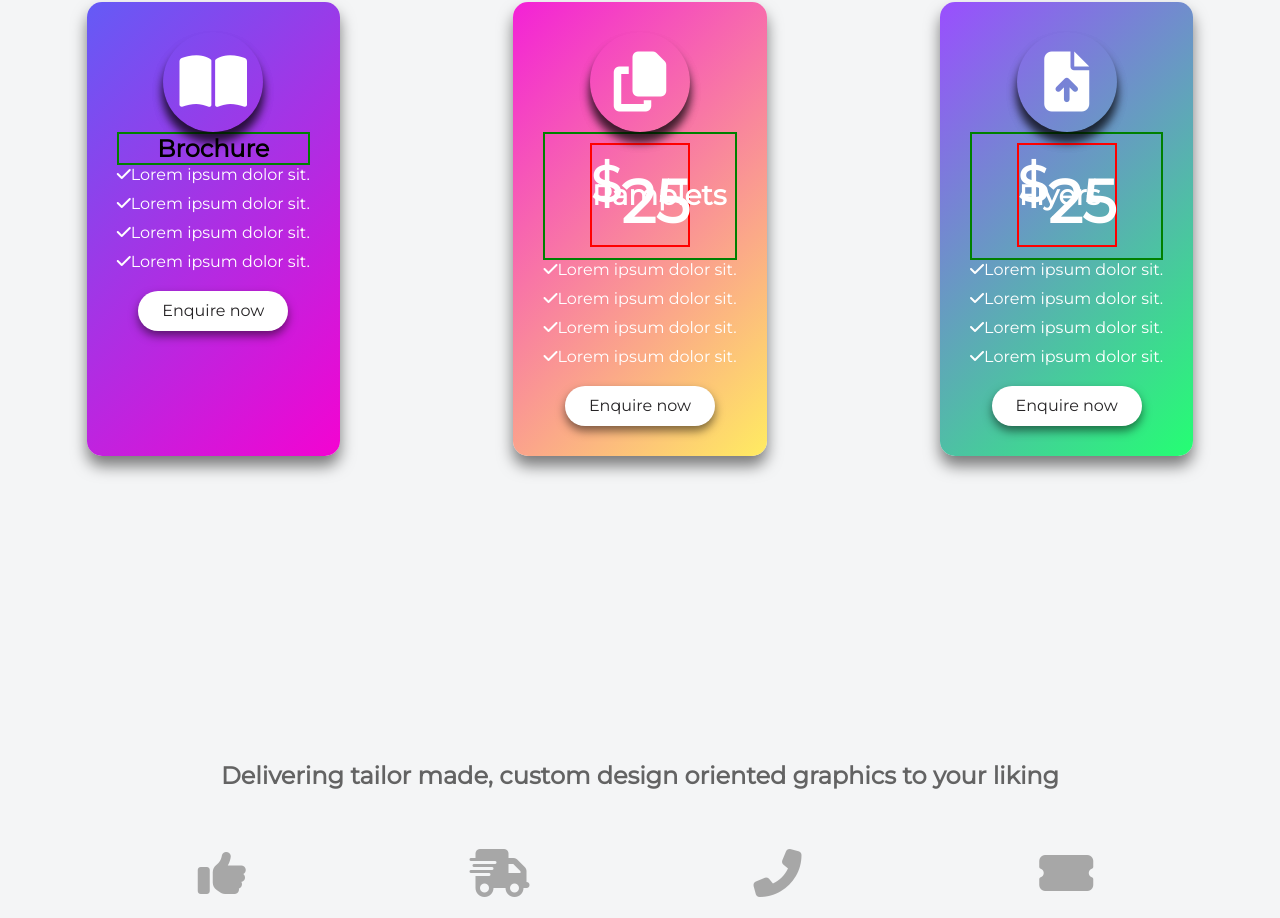
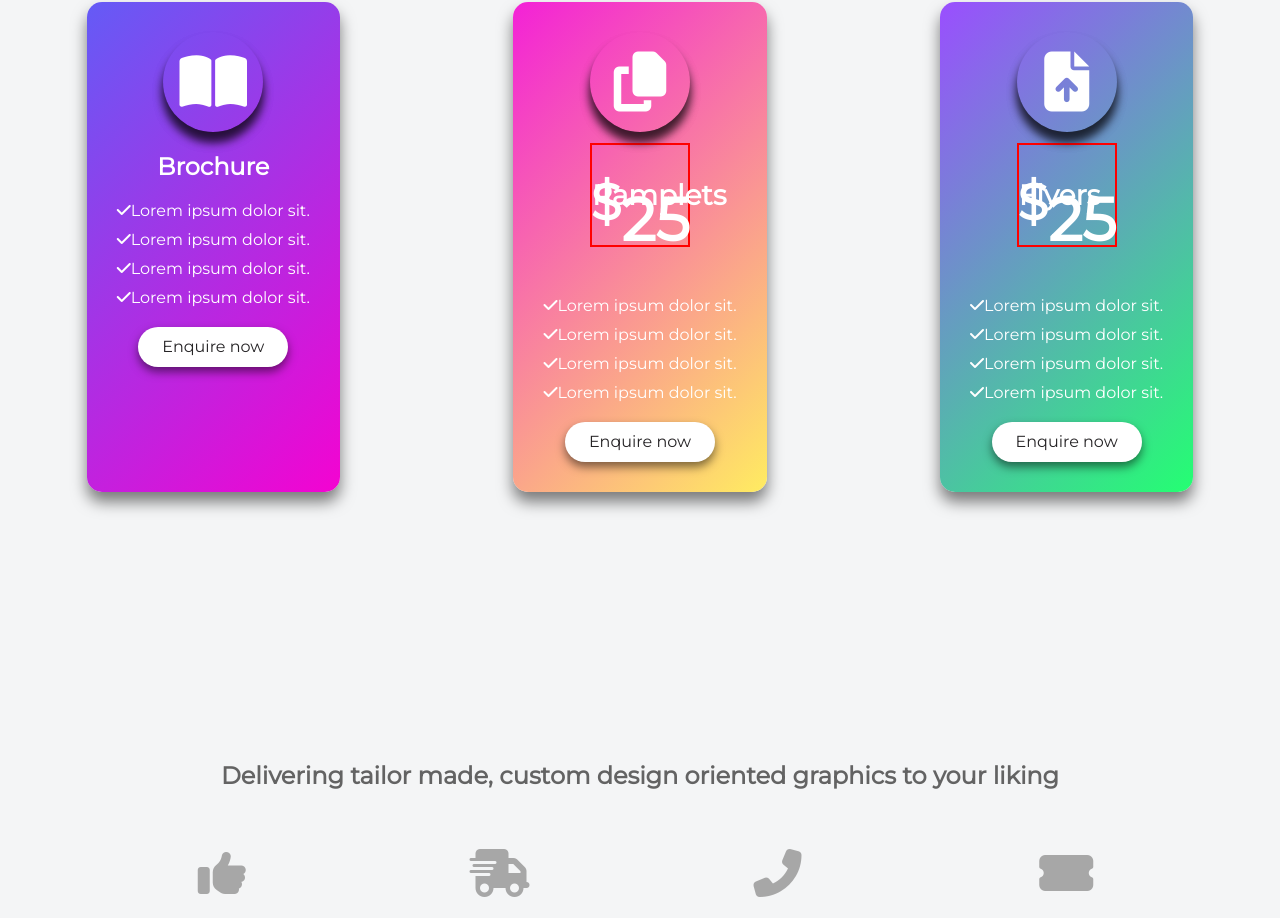
Before and after one commit to WClifford1/wotnot-media, a React (Create React App) app in the folder client/: page / in a window 1280 px wide. Shown: the part 896-1814 px from the top of the page. Built offline with nearby package versions, Linux system fonts and the light colour scheme.

Commit message:
Style changes

```diff
--- a/client/src/App.css
+++ b/client/src/App.css
@@ -354,7 +354,8 @@
 
 .serv-cont .price {
   z-index: 2;
-  border: 2px solid green;
+  color: white;
+  padding: 20px;
 }
 
 .serv-cont .price h4 {
--- a/client/src/app.scss
+++ b/client/src/app.scss
@@ -372,7 +372,9 @@
     .price {
         // position: relative;
         z-index: 2;
-        border: 2px solid green;
+        // border: 2px solid green;
+        color: white;
+        padding: 20px;
     }
 
     .price h4 {
```
Also changed, not shown: 1 other file (tests, documents, lock files or other folders).
